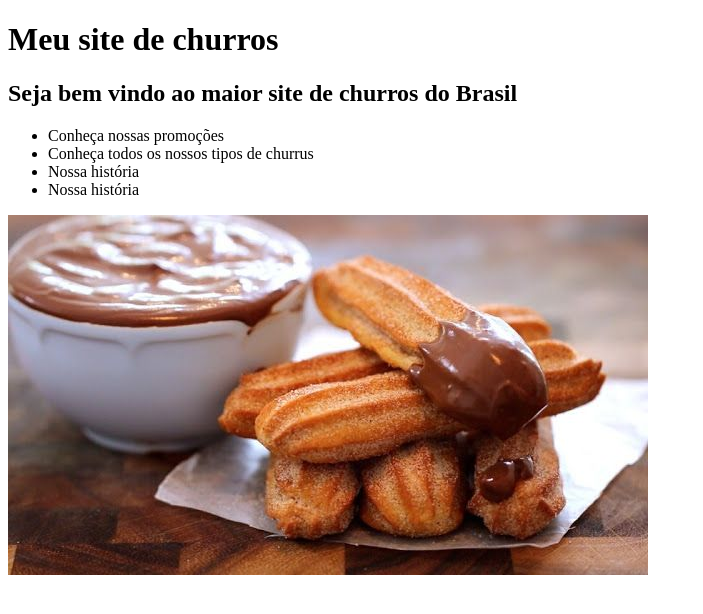
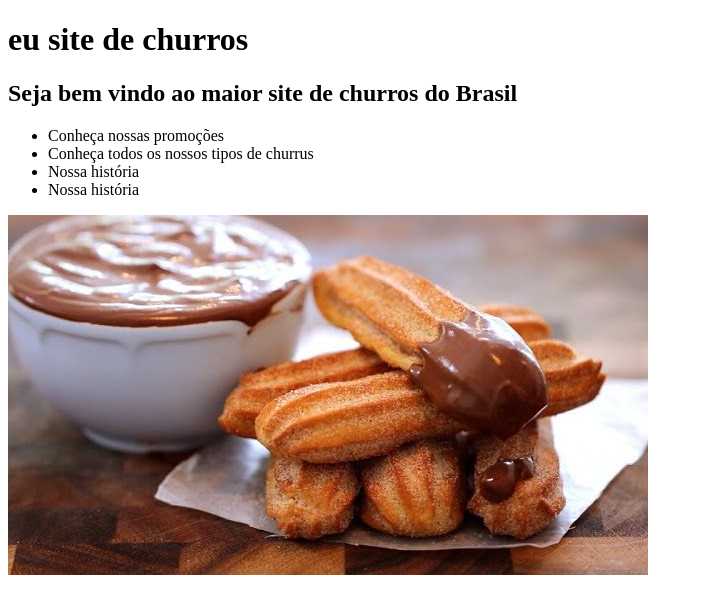
Before and after one commit to caioefernanda/caioefernanda.github.io, a plain HTML site: page index.html in a window 1280 px wide. Shown: the whole page, without its empty margins (0-703 px from the left). Drawn offline with Linux system fonts and the light colour scheme.

Commit message:
Update index.html

```diff
--- a/index.html
+++ b/index.html
@@ -5,7 +5,7 @@
     <meta charset="utf-8">
 </head>
 <body>
-    <h1>Meu site de churros</h1>
+    <h1>eu site de churros</h1>
     <h2>Seja bem vindo ao maior site de churros do Brasil</h2>
     <ul>
         <li>Conheça nossas promoções</li>
```
